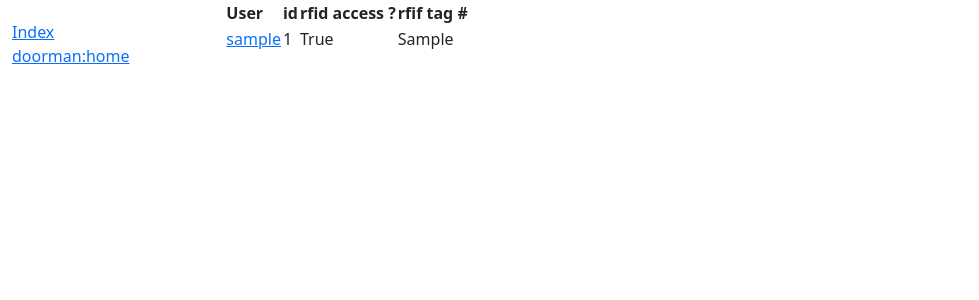
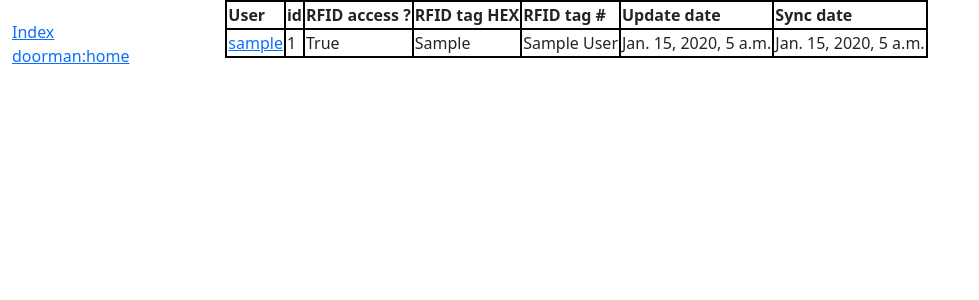
Before and after one commit to applemuncy/DoorMan, a Django app: page /doorman/ in a window 1280 px wide. Shown: the top 300 px of the page, without its empty margins (0-979 px from the left). Run offline with Django 4.2, Linux system fonts and the light colour scheme; tables that the repository leaves empty hold one stand-in row (values such as "Sample post").

Commit message:
Added more columns to index output.
Signed-off-by: applemuncy <j.apple.muncy@gmail.com>

```diff
--- a/doorman/templates/doorman/index.html
+++ b/doorman/templates/doorman/index.html
@@ -1,14 +1,7 @@
 {% extends "base_generic.html" %}
 
 <title>Django Index</title>
-<!--
-<style>
-table, th, td {
-  border: 1px solid black;
-  border-collapse: collapse;
-}
-</style>
--->
+
 
 {% block content %}
 {% if userprofile_list %}
@@ -16,8 +9,11 @@ table, th, td {
 	    <tr>
  		<th> User  </th>
 	        <th> id  </th>
-            	<th> rfid access ?  </th>
-            	<th> rfif tag #  </th>
+            	<th> RFID access ?  </th>
+            	<th> RFID tag HEX  </th>
+             	<th> RFID tag #  </th>
+             	<th>Update date</th>
+             	<th>Sync date</th>
             </tr>
     	{% for up in userprofile_list %}
 		<tr>
@@ -25,6 +21,10 @@ table, th, td {
 			<td> {{ up.id }} </td>
 			<td> {{ up.rfid_access }} </td>
 			<td> {{ up.rfid_tag }} </td>
+       			<td> {{ up.rfid_label }} </td>
+ 			<td> {{ up.update_date }} </td>
+       			<td> {{ up.sync_date }} </td>
+
 
 		</tr>
    	{% endfor %}
--- a/static/css/styles.css
+++ b/static/css/styles.css
@@ -3,3 +3,7 @@
   padding: 0;
   list-style: none;
 }
+table, th, td {
+  border: 2px solid black;
+  border-collapse: collapse;
+}
```
